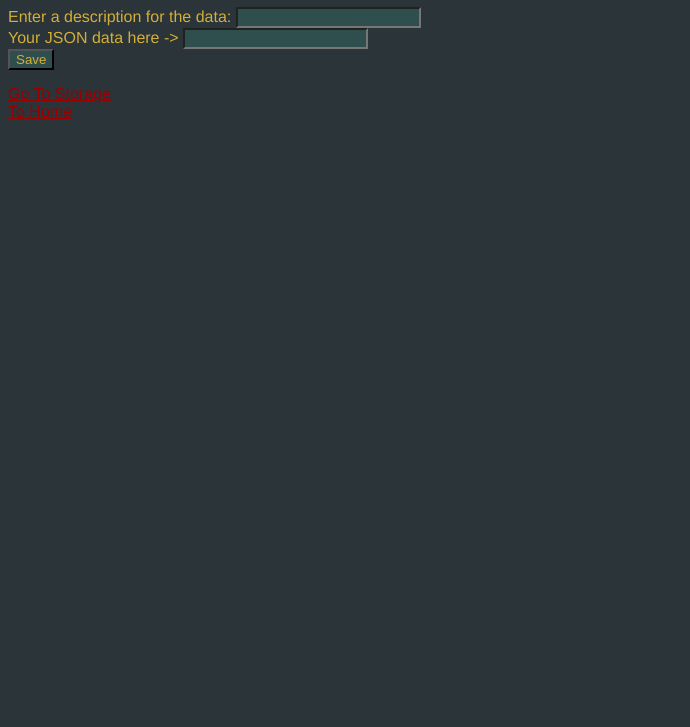
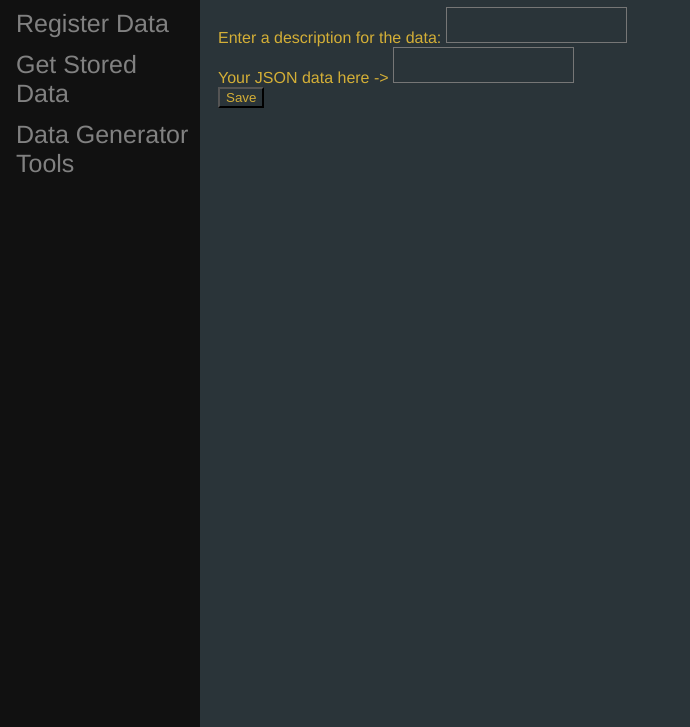
Before and after one commit to Ashbeeson7943/DataService, a website: page src/website/pages/dataRegisterPage.html in a window 1280 px wide. Shown: the part 73-800 px from the top of the page, without its empty margins (0-690 px from the left). Drawn offline with Linux system fonts and the light colour scheme.

Commit message:
Some design updates

```diff
--- a/routes/genericGenerator.js
+++ b/routes/genericGenerator.js
@@ -1,6 +1,6 @@
 import express from 'express'
 const router = express.Router();
-import { generateRandomCustomer, generateRandomPhoneNumber } from '../data_creation/data_creation.js';
+import { generateRandomCustomer, generateRandomPhoneNumber, generateRandomCreditCard } from '../data_creation/data_creation.js';
 
 //GET
 router.get('/get/generator/:dataType', function (req, res, next) {
@@ -12,6 +12,8 @@ router.get('/get/generator/:dataType', function (req, res, next) {
         case 'number':
             res.status(200).send(getReturnMessage(dataType, generateRandomPhoneNumber('UK', true)))
             break;
+        case 'creditcard':
+            res.status(200).send(getReturnMessage(dataType, generateRandomCreditCard()))
         default:
             res.status(400).send({ message: `No valid data generation type selected: Sent data type -> ${dataType}` })
     }
--- a/src/website/js/webUtils.js
+++ b/src/website/js/webUtils.js
@@ -1,7 +1,14 @@
 
-
-
-
-export function dataNotFound(id) {
-    document.getElementById('dataViewer').innerHTML = JSON.stringify({ message: `Information not found with ID: ${id}` })
-}
+window.addEventListener('load', (submittedEvent) => {
+    let sb = document.getElementById('sideBar')
+    let sidebar = document.createElement('div')
+    sidebar.innerHTML = `
+        <div class="sidenav">
+            <a href="./homepage.html">Homepage</a>
+            <a href="./dataRegisterPage.html">Register Data</a>
+            <a href="./dataStoragePage.html">Get Stored Data</a>
+            <a href="./dataGenerationPage.html">Data Generator Tools</a>
+        </div>
+        `
+    sb.appendChild(sidebar)
+})
--- a/src/website/pages/dataRegisterPage.html
+++ b/src/website/pages/dataRegisterPage.html
@@ -8,24 +8,24 @@
     <meta name="viewport" content="width=device-width, initial-scale=1.0">
   </head>
   <body>
+    <!-- Side navigation -->
+    <div id="sideBar"></div>
+  <div class="main">
     <h1>Data Registration</h1>
 
     <form action="" id="dataSaveForm">
         <label for="descLabel" >Enter a description for the data: </label>
-        <input type="text" name="desc" id="desc" required oninvalid="this.setCustomValidity('Please Enter a Description Here')" oninput="this.setCustomValidity('')">
+        <textarea type="text" name="desc" id="desc" required oninvalid="this.setCustomValidity('Please Enter a Description Here')" oninput="this.setCustomValidity('')"></textarea>
         <br>
         <label for="dataLabel" >Your JSON data here -> </label>
-        <input type="text" name="data" id="data" required oninvalid="this.setCustomValidity('Please Enter your data Here')" oninput="this.setCustomValidity('')">
+        <textarea type="text" name="data" id="data" required oninvalid="this.setCustomValidity('Please Enter your data Here')" oninput="this.setCustomValidity('')"></textarea>
         <br>
         <input type="submit" value="Save">
     </form>
 
     <div id="dataViewer"></div>
-
-    <a href="./dataStoragePage.html">Go To Storage</a>
-    <br>
-    <a href="./homepage.html">To Home</a>
-
+  </div>
+    <script async src="../js/webUtils.js"></script>
     <script async src="/js/dataRegister.js"></script>
   </body>
 </html>
--- a/src/website/styles/styles.css
+++ b/src/website/styles/styles.css
@@ -9,7 +9,7 @@ div {
 }
 
 input {
-    background-color: #2F4F4F;
+    background-color: #2a3439;
     color: #D4AF37;
     accent-color: #990000;
 }
@@ -70,3 +70,50 @@ ul, #customerDetails {
 .inline-block {
   display: inline-block;
 }
+
+
+/* The sidebar menu */
+.sidenav {
+  height: 100%; /* Full-height: remove this if you want "auto" height */
+  width: 200px; /* Set the width of the sidebar */
+  position: fixed; /* Fixed Sidebar (stay in place on scroll) */
+  z-index: 1; /* Stay on top */
+  top: 0; /* Stay at the top */
+  left: 0;
+  background-color: #111; /* Black */
+  overflow-x: hidden; /* Disable horizontal scroll */
+  padding-top: 20px;
+}
+
+/* The navigation menu links */
+.sidenav a {
+  padding: 6px 8px 6px 16px;
+  text-decoration: none;
+  font-size: 25px;
+  color: #818181;
+  display: block;
+}
+
+/* When you mouse over the navigation links, change their color */
+.sidenav a:hover {
+  color: #f1f1f1;
+}
+
+/* Style page content */
+.main {
+  margin-left: 200px; /* Same as the width of the sidebar */
+  padding: 0px 10px;
+}
+
+/* On smaller screens, where height is less than 450px, change the style of the sidebar (less padding and a smaller font size) */
+@media screen and (max-height: 450px) {
+  .sidenav {padding-top: 15px;}
+  .sidenav a {font-size: 18px;}
+}
+
+textarea {
+  background-color: #2a3439;
+  padding-top: auto;
+  color: #D4AF37;
+  resize: none;
+}
```
Also changed, not shown: data_creation/data_creation.js (+35 -1 lines), src/website/js/dataGenerator.js (+8 -16 lines), src/website/pages/dataGenerationPage.html (+10 -10 lines), src/website/pages/dataStoragePage.html (+6 -8 lines), src/website/pages/homepage.html (+6 -7 lines).
